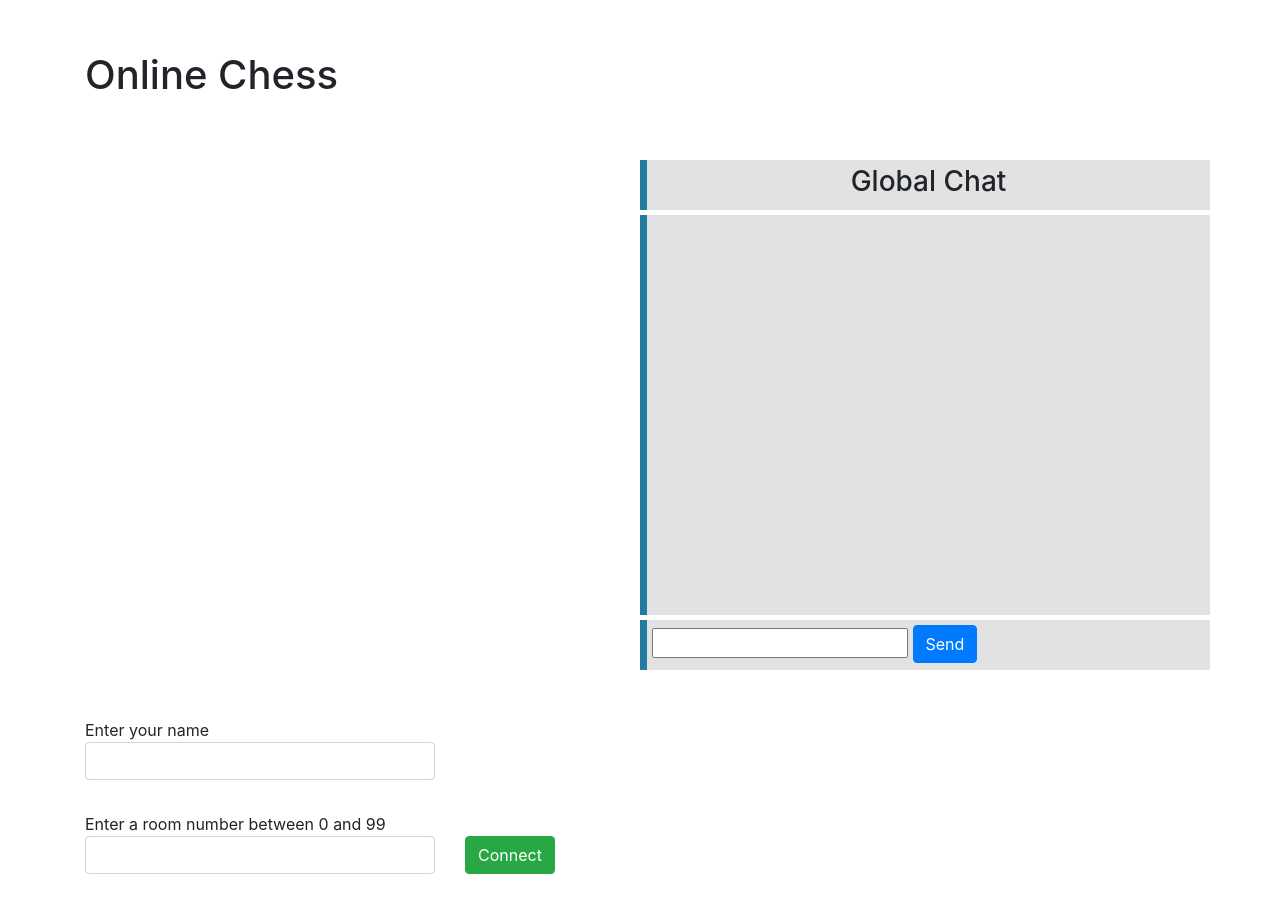
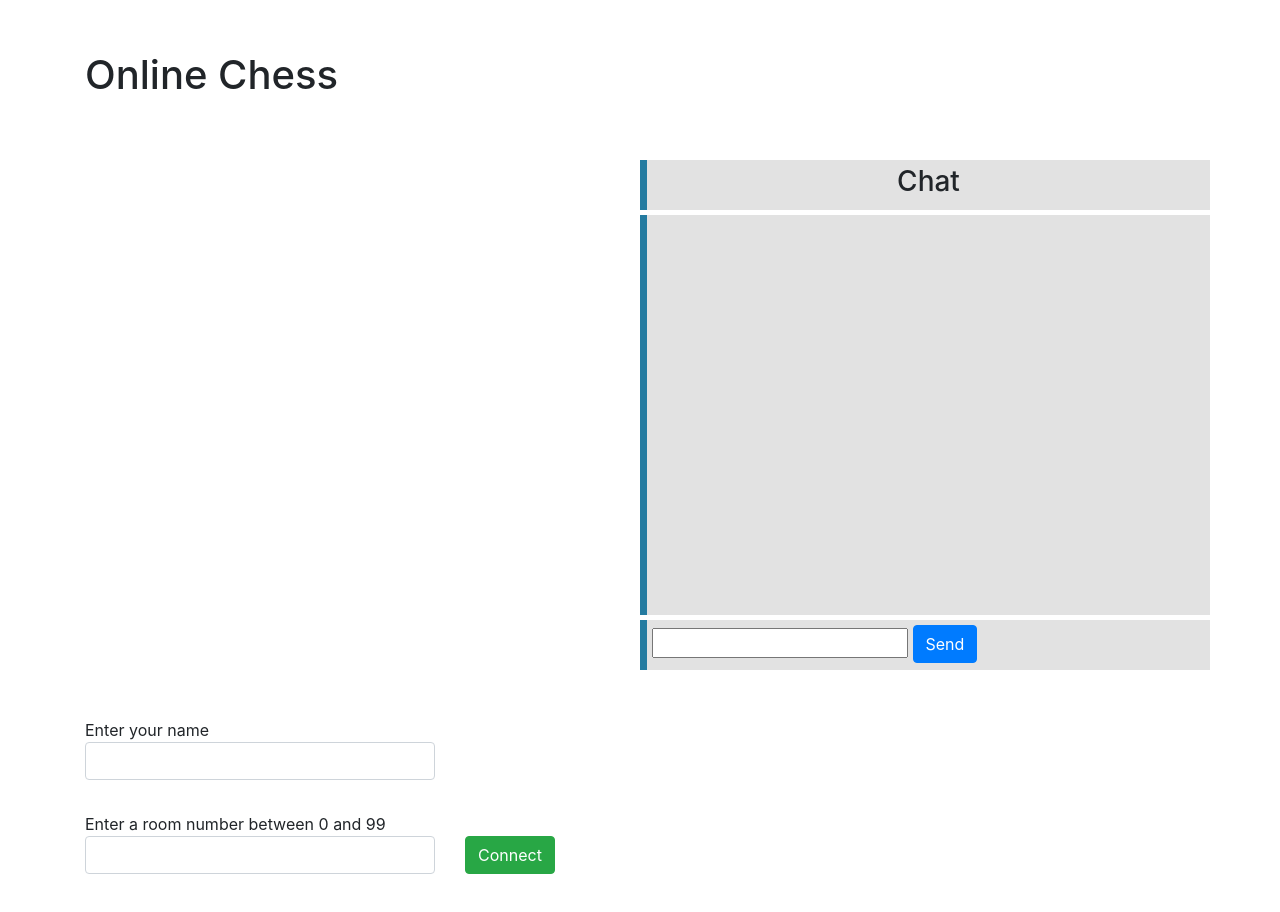
Before and after one commit to Pabarino/OnlineChessWithChat, a website: page index.html in a window 1280 px wide. Drawn offline with nearby package versions, Linux system fonts and the light colour scheme.

Commit message:
Update index.html

```diff
--- a/index.html
+++ b/index.html
@@ -39,7 +39,7 @@
         <div class="col">
           <div class="chat">
             <div class="row window info">
-              <h3 id="headline" style='text-align:center; width:100%;'>Global Chat</h3>
+              <h3 id="headline" style='text-align:center; width:100%;'>Chat</h3>
             </div>
             <div class="row window moves-history">
               <div id="showTyping"></div>
```
